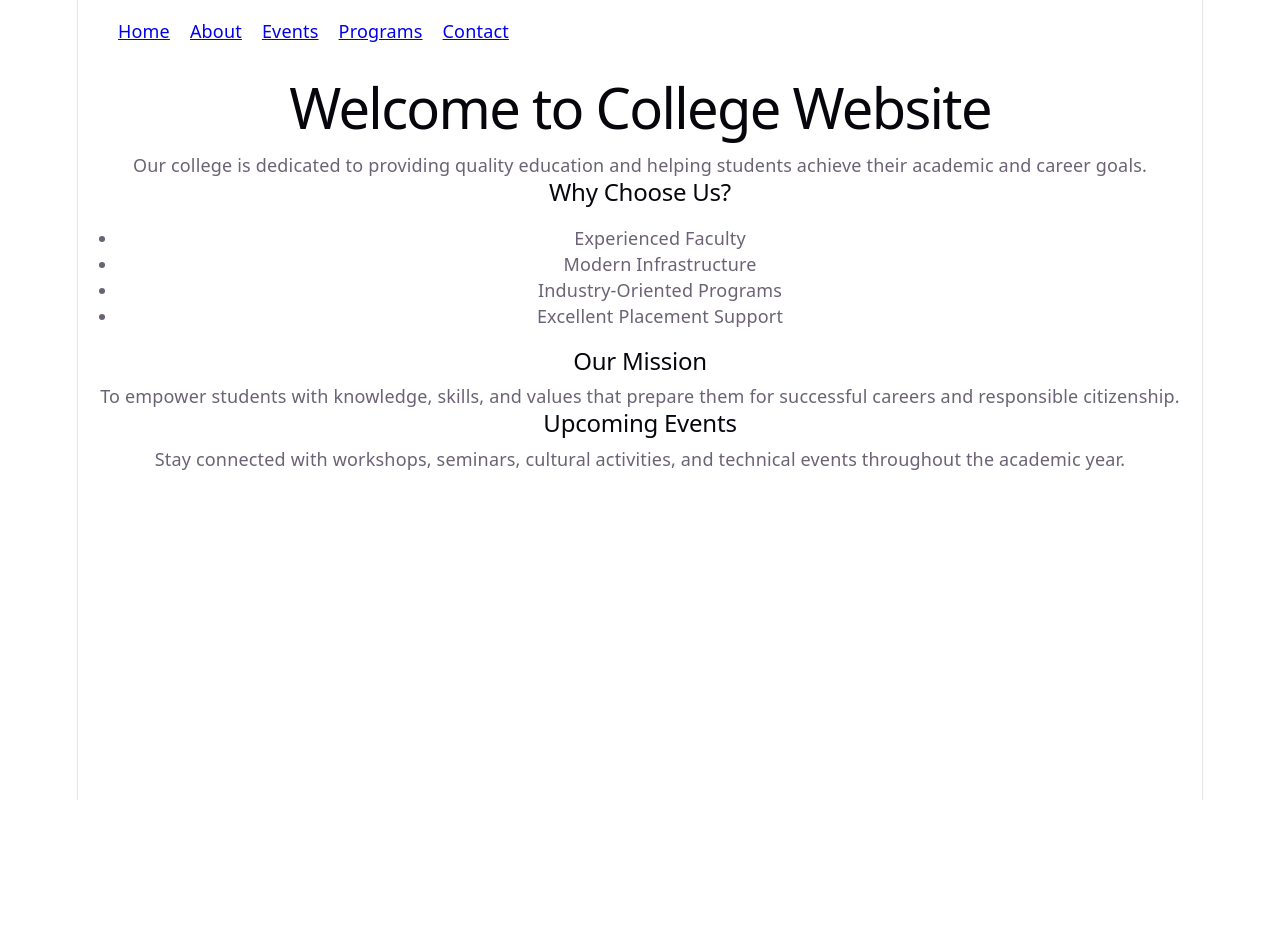
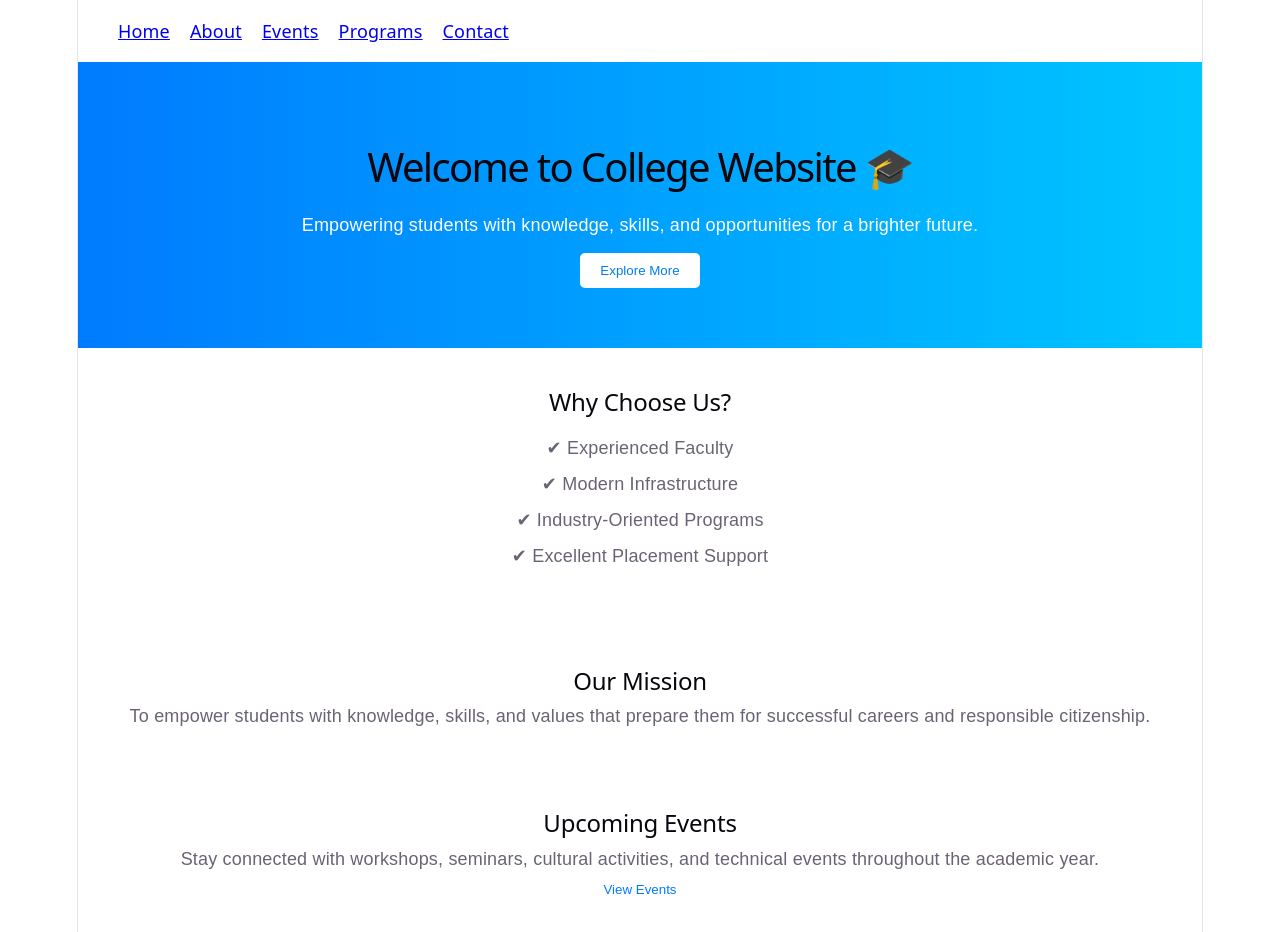
Before and after one commit to Mbetindia/college-website, a React (Vite) app: page / in a window 1280 px wide. Shown: the top 932 px of the page. Before the commit the page ends 800 px from the top, so only its background shows below. Built offline with nearby package versions, Linux system fonts and the light colour scheme.

Commit message:
Completed assigned page

```diff
--- a/src/index.css
+++ b/src/index.css
@@ -109,3 +109,52 @@ code {
   padding: 4px 8px;
   background: var(--code-bg);
 }
+.home-container {
+  font-family: Arial, sans-serif;
+}
+
+/* Hero */
+.hero {
+  background: linear-gradient(to right, #007bff, #00c6ff);
+  color: white;
+  padding: 60px 20px;
+  text-align: center;
+}
+
+.hero h1 {
+  font-size: 40px;
+}
+
+.hero p {
+  margin: 15px 0;
+  font-size: 18px;
+}
+
+.btn {
+  padding: 10px 20px;
+  border: none;
+  background: white;
+  color: #007bff;
+  border-radius: 5px;
+  cursor: pointer;
+}
+
+.btn:hover {
+  background: #ddd;
+}
+
+/* Sections */
+.section {
+  padding: 40px 20px;
+  text-align: center;
+}
+
+.section ul {
+  list-style: none;
+  padding: 0;
+}
+
+.section li {
+  margin: 10px 0;
+  font-size: 18px;
+}
--- a/src/pages/Home.jsx
+++ b/src/pages/Home.jsx
@@ -1,32 +1,50 @@
+import React from "react";
+import "../index.css";
+
 function Home() {
   return (
-    <div>
-      <h1>Welcome to College Website</h1>
+    <div className="home-container">
 
+      {/* Hero Section */}
+      <div className="hero">
+        <h1>Welcome to College Website 🎓</h1>
         <p>
-        Our college is dedicated to providing quality education and helping
-        students achieve their academic and career goals.
+          Empowering students with knowledge, skills, and opportunities for a
+          brighter future.
         </p>
+        <button className="btn">Explore More</button>
+      </div>
 
+      {/* About Section */}
+      <div className="section">
         <h2>Why Choose Us?</h2>
         <ul>
-        <li>Experienced Faculty</li>
-        <li>Modern Infrastructure</li>
-        <li>Industry-Oriented Programs</li>
-        <li>Excellent Placement Support</li>
+          <li>✔ Experienced Faculty</li>
+          <li>✔ Modern Infrastructure</li>
+          <li>✔ Industry-Oriented Programs</li>
+          <li>✔ Excellent Placement Support</li>
         </ul>
+      </div>
 
+      {/* Mission */}
+      <div className="section">
         <h2>Our Mission</h2>
         <p>
           To empower students with knowledge, skills, and values that prepare
           them for successful careers and responsible citizenship.
         </p>
+      </div>
 
+      {/* Events Preview */}
+      <div className="section">
         <h2>Upcoming Events</h2>
         <p>
           Stay connected with workshops, seminars, cultural activities, and
           technical events throughout the academic year.
         </p>
+        <button className="btn">View Events</button>
+      </div>
+
     </div>
   );
 }
```
Lines whose indentation alone changed are shown as unchanged.
